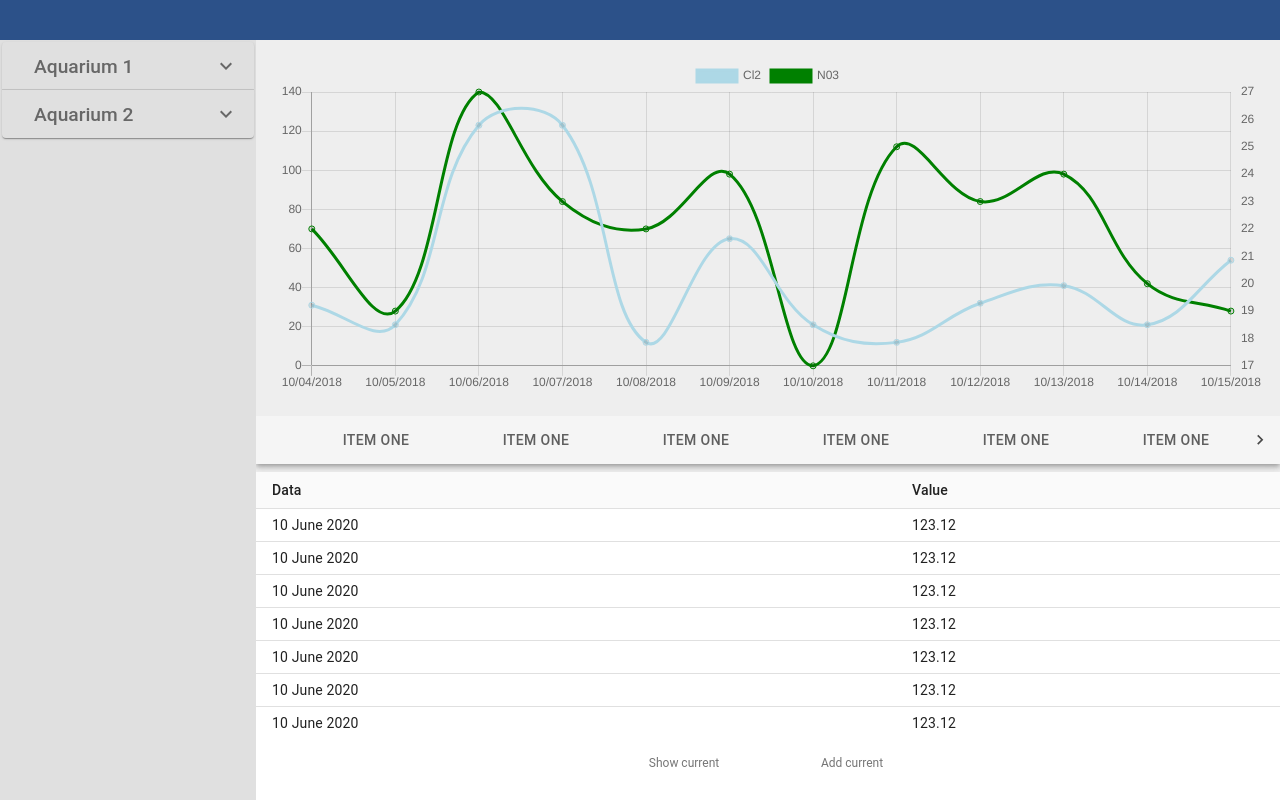
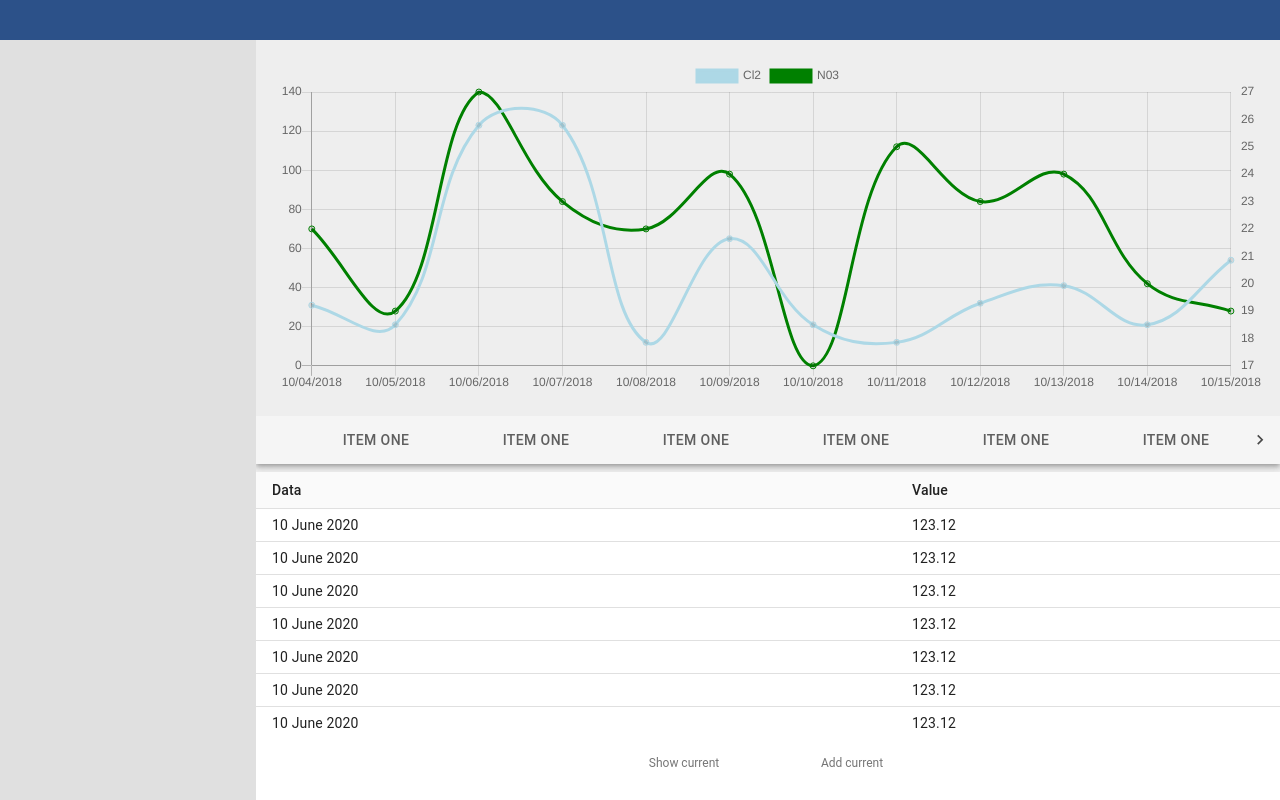
Before and after one commit to jimmeryn/my-aquarium, a React app: page / in a window 1280 px wide. Built offline with nearby package versions, Linux system fonts and the light colour scheme.

Commit message:
create panels from store data

```diff
--- a/src/components/leftMenu/GroupComponentList.tsx
+++ b/src/components/leftMenu/GroupComponentList.tsx
@@ -1,5 +1,7 @@
 import * as React from "react";
+import { useSelector } from "react-redux";
 import GroupComponent from "./GroupComponent";
+import { State } from "../../store";
 
 import ExpansionPanel from "@material-ui/core/ExpansionPanel";
 import ExpansionPanelSummary from "@material-ui/core/ExpansionPanelSummary";
@@ -20,25 +22,23 @@ const useStyles = makeStyles((theme: Theme) =>
   })
 );
 
-const GroupComponentList: React.FunctionComponent = () => (
+const GroupComponentList: React.FunctionComponent = () => {
+  const { aquariums } = useSelector((state: State) => state);
+  return (
     <div>
-    <ExpansionPanel className={useStyles().root}>
+      {aquariums.allaquariumsIds.map(aquariumId => (
+        <ExpansionPanel className={useStyles().root} key={aquariumId}>
           <ExpansionPanelSummary expandIcon={<ExpandMoreIcon />}>
             <ListSubheader>
-          <div className="group-list-title">Aquarium 1</div>
+              <div className="group-list-title">{`Aquarium ${aquariumId +
+                1}`}</div>
             </ListSubheader>
           </ExpansionPanelSummary>
-      <GroupComponent />
+          <GroupComponent aquarium={aquariums.aquariumsById[aquariumId]} />
         </ExpansionPanel>
-    <ExpansionPanel className={useStyles().root}>
-      <ExpansionPanelSummary expandIcon={<ExpandMoreIcon />}>
-        <ListSubheader>
-          <div className="group-list-title">Aquarium 2</div>
-        </ListSubheader>
-      </ExpansionPanelSummary>
-      <GroupComponent />
-    </ExpansionPanel>
+      ))}
     </div>
   );
+};
 
 export default GroupComponentList;
--- a/src/components/leftMenu/LeftMenu.tsx
+++ b/src/components/leftMenu/LeftMenu.tsx
@@ -1,12 +1,10 @@
 import * as React from "react";
 import GroupComponentList from "./GroupComponentList";
 
-const LeftMenu: React.FunctionComponent = () => {
-  return (
-    <div className="left-menu">
-      <GroupComponentList />
-    </div>
-  );
-};
+const LeftMenu: React.FunctionComponent = () => (
+  <div className="left-menu">
+    <GroupComponentList />
+  </div>
+);
 
 export default LeftMenu;
```
Lines whose indentation alone changed are shown as unchanged.
